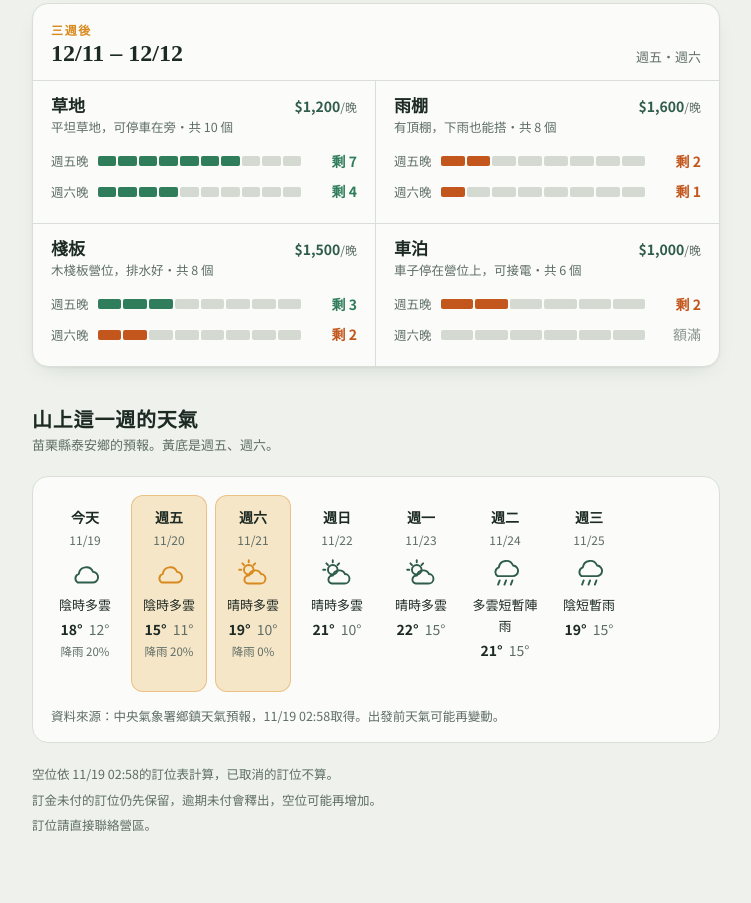
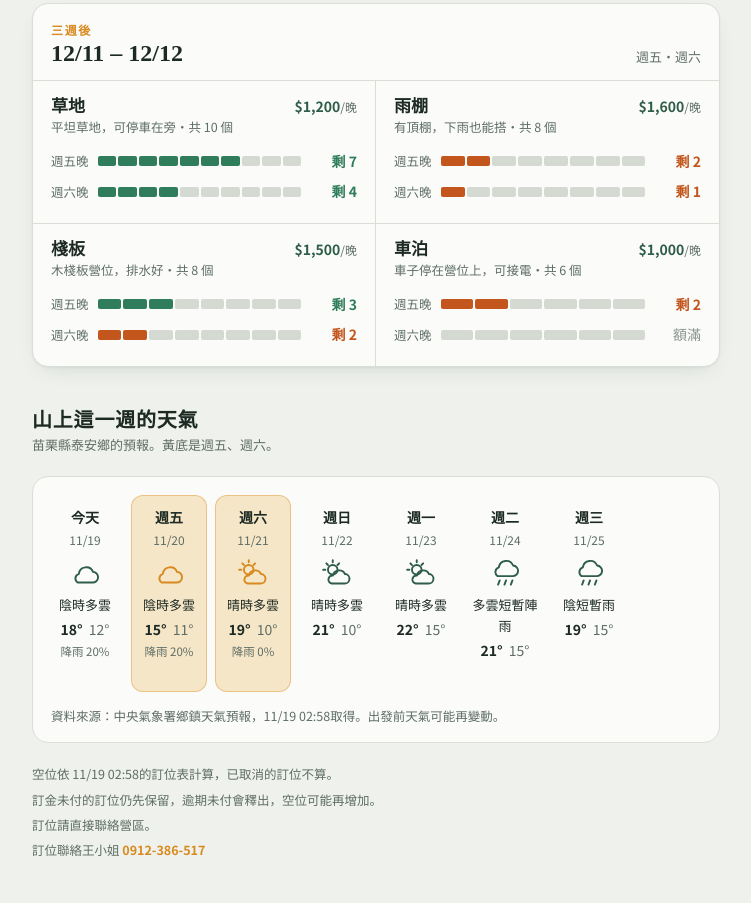
Before and after one commit to kogmow0721-dev/shanlan-camp-page, a plain HTML site: page index.html in a window 1280 px wide. Shown: the part 1388-2291 px from the top of the page, without its empty margins (264-1015 px from the left). Drawn offline with Linux system fonts and the light colour scheme.

Commit message:
頁尾加上訂位聯絡電話
Co-Authored-By: Claude Sonnet 5.5 <noreply@anthropic.com>

```diff
--- a/index.html
+++ b/index.html
@@ -84,6 +84,7 @@ h2{font:700 20px/1.3 var(--f-display);margin:20px 0 0;letter-spacing:.04em}
 .wnote b{color:var(--lantern)}
 footer{padding-bottom:36px;color:var(--muted);font-size:12.5px;line-height:1.7}
 footer p{margin:0 0 4px}
+footer a{color:var(--lantern);text-decoration:none;font-weight:600}
 </style>
 
 <div class="hero">
@@ -116,6 +117,7 @@ footer p{margin:0 0 4px}
     <p>空位依 11/19 02:58的訂位表計算，已取消的訂位不算。</p>
     <p>訂金未付的訂位仍先保留，逾期未付會釋出，空位可能再增加。</p>
     <p>訂位請直接聯絡營區。</p>
+    <p>訂位聯絡王小姐 <a href="tel:0912386517">0912-386-517</a></p>
   </footer>
 </main>
 </div>
```
